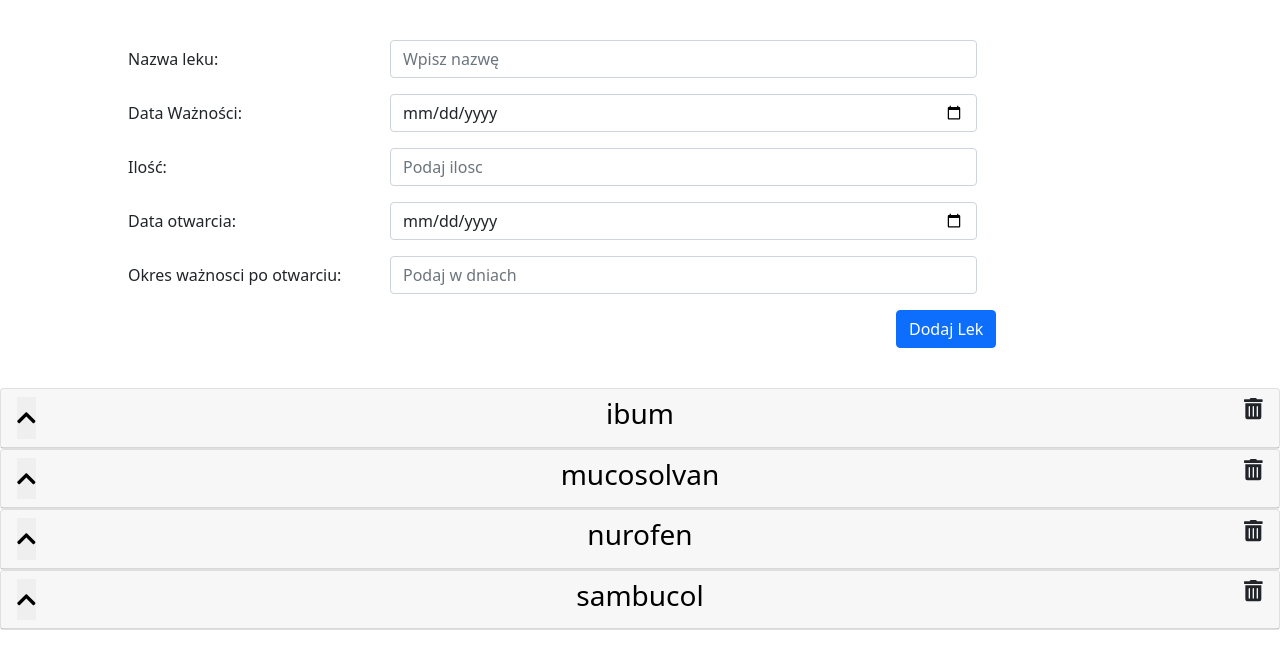
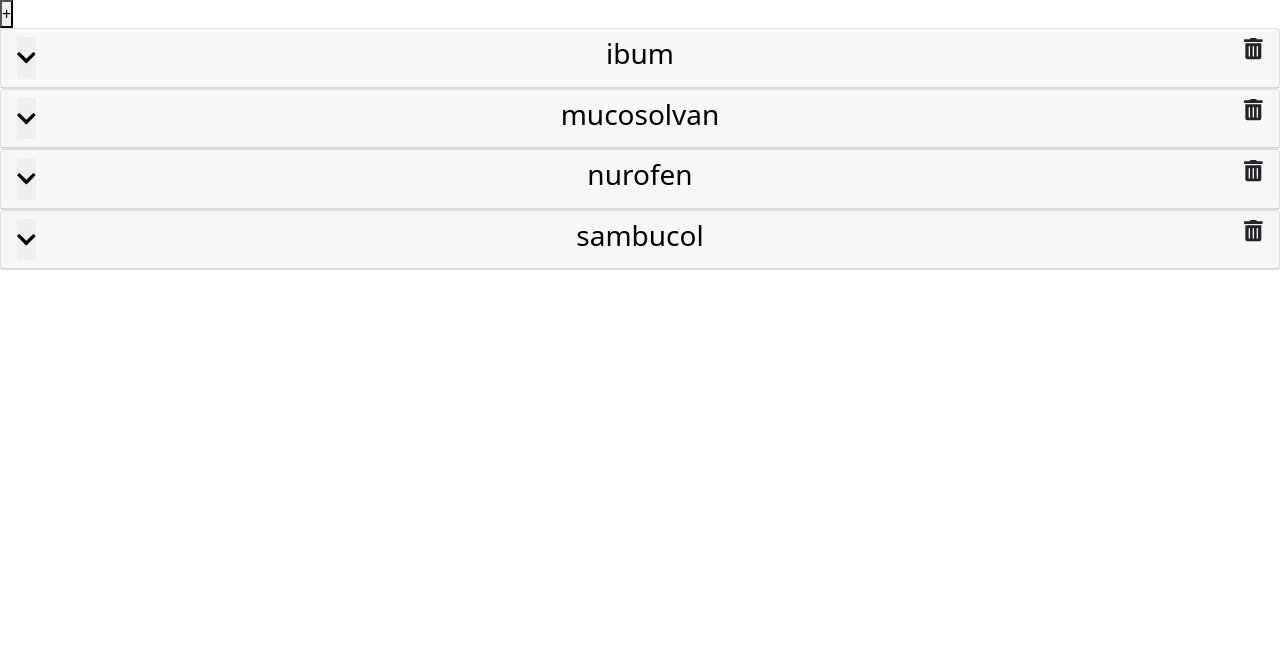
Before and after one commit to magdololo/domowa-apteczka, a React (Create React App) app: page / in a window 1280 px wide. Shown: the top 668 px of the page. Built offline with nearby package versions, Linux system fonts and the light colour scheme; data requests are answered from the project's data file.

Commit message:
show and hide addForm on click button

```diff
--- a/src/components/App.js
+++ b/src/components/App.js
@@ -17,7 +17,8 @@
 
     const [drugs, setDrugs] = useState([]);
     const [editDrug, setEditDrug] = useState({});
-    const [formState, setFormState] = useState("ADD");
+    const [formState, setFormState] = useState();
+    const [formShow, setFormShow] = useState(false);
 
     const asyncFetch = () =>{
         fetch('http://localhost:4000/drugs')
@@ -70,7 +71,9 @@
     };
 
     const handleEdit = (drug) =>{
+        console.log("handleEdit" )
         console.log(drug);
+
         setEditDrug(drug);
         setFormState('EDIT');
 
@@ -111,7 +114,9 @@
 
 return(
     <div className="App">
-        {formState === 'EDIT' ? <FormEdit handleAddEdit={handleAddEdit} drug={editDrug} />  : <FormAdd handleAdd={handleAddDrug} />}
+        <button className="button" onClick={()=> setFormShow(prevState => !prevState)}>+</button>
+
+        {formState === 'EDIT' ? <FormEdit handleAddEdit={handleAddEdit} drug={editDrug} />  : formShow ? <FormAdd handleAdd={handleAddDrug}/>  : null}
         {/*editDrug to zmienna stanowa */}
         <ListDrugs drugs={drugs} handleEdit={handleEdit} handleDelete={handleDelete}/>
 
--- a/src/components/Drug.js
+++ b/src/components/Drug.js
@@ -1,7 +1,7 @@
 import ToggleDrugAccordion from './ToggleDrugAccordion';
 import {Accordion,Button, Badge, Card} from 'react-bootstrap';
 import {FontAwesomeIcon} from "@fortawesome/react-fontawesome";
-import {useEffect, useState} from 'react';
+import { useState} from 'react';
 import './Drug.scss';
 
 function Drug(props) {
--- a/src/components/FormAdd.js
+++ b/src/components/FormAdd.js
@@ -26,9 +26,9 @@
         setValidityDate(e.target.value);
     }
 
-    const add =(e)=>{
+    const add = async (e)=>{
         e.preventDefault();
-        let id = addDrug(nameDrug, expireDate, quantity,openDate,validityDate);
+        let id =  await addDrug(nameDrug, expireDate, quantity,openDate,validityDate);
         handleAdd(nameDrug, expireDate,quantity,openDate, validityDate,id);
         e.target.reset();
 
@@ -37,7 +37,7 @@
 
 
     return (
-        <Form onSubmit={(e)=>add(e)} >
+        <Form id="addForm" onSubmit={(e)=>add(e)} >
             <Form.Group as={Row} className="mb-3" controlId="nameDrug">
                 <Form.Label column sm="3">Nazwa leku: </Form.Label>
                 <Col sm="7">
--- a/src/components/ToggleDrugAccordion.js
+++ b/src/components/ToggleDrugAccordion.js
@@ -1,4 +1,4 @@
-import {useContext, useState, useEffect} from 'react';
+import {useContext} from 'react';
 import { useAccordionButton } from 'react-bootstrap/AccordionButton';
 import AccordionContext from "react-bootstrap/AccordionContext";
 import {FontAwesomeIcon} from "@fortawesome/react-fontawesome";
@@ -15,7 +15,7 @@
     return (
         <button
             type="text"
-            className = {isCurrentEventKey ? "arrow-up" : "arrow-down"}
+            className = {isCurrentEventKey ? "arrow-down" : "arrow-up"}
             style={
                 {
                   border: "0",
@@ -24,7 +24,7 @@
 
             onClick={decoratedOnClick}
         >
-            {isCurrentEventKey ?  <FontAwesomeIcon icon="chevron-down"  size="lg" /> :  <FontAwesomeIcon icon= "chevron-down" rotation={180} size="lg" />}
+            {isCurrentEventKey ?  <FontAwesomeIcon icon="chevron-down" rotation={180} size="lg" /> :  <FontAwesomeIcon icon= "chevron-down"  size="lg" />}
 
             {children}
         </button>
```
